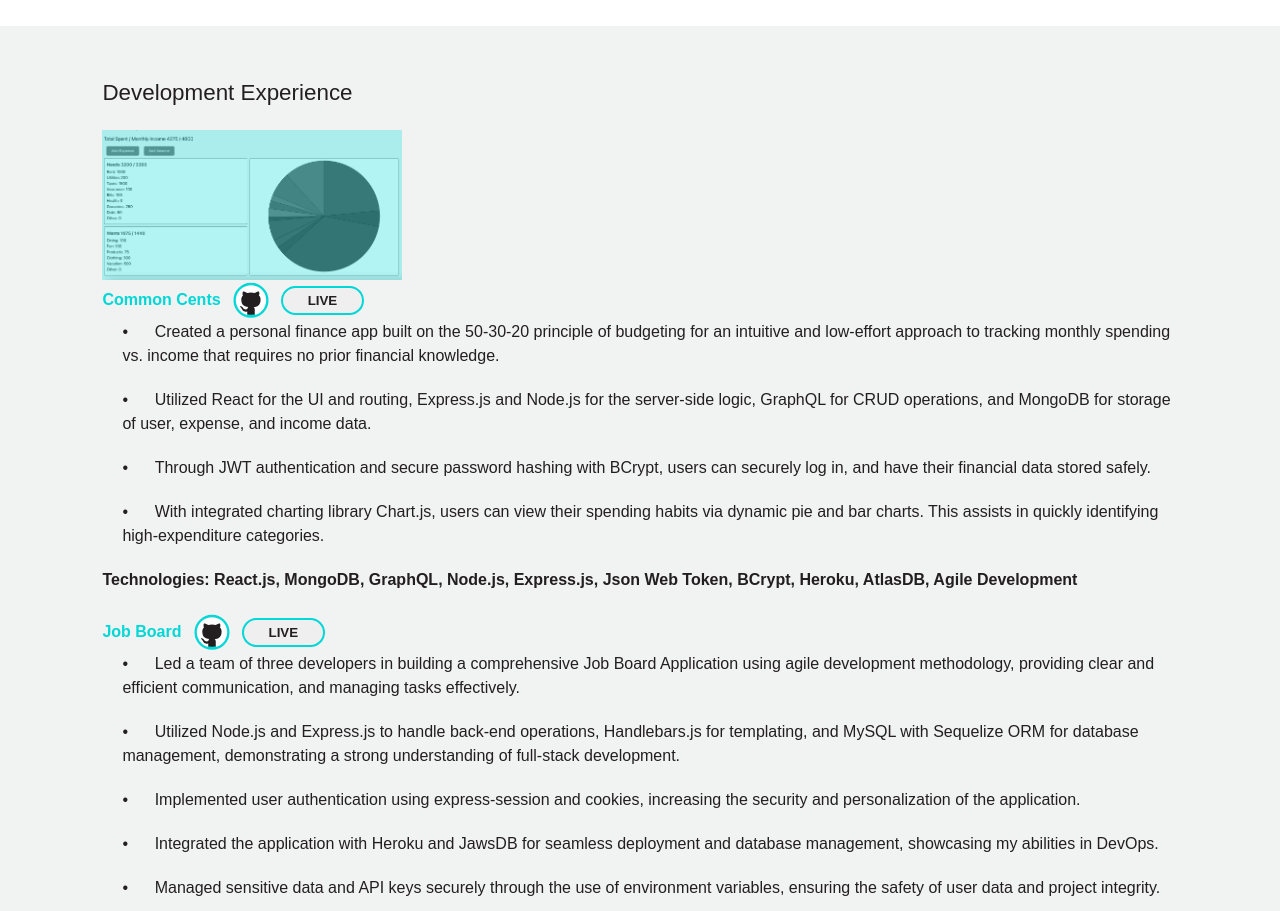
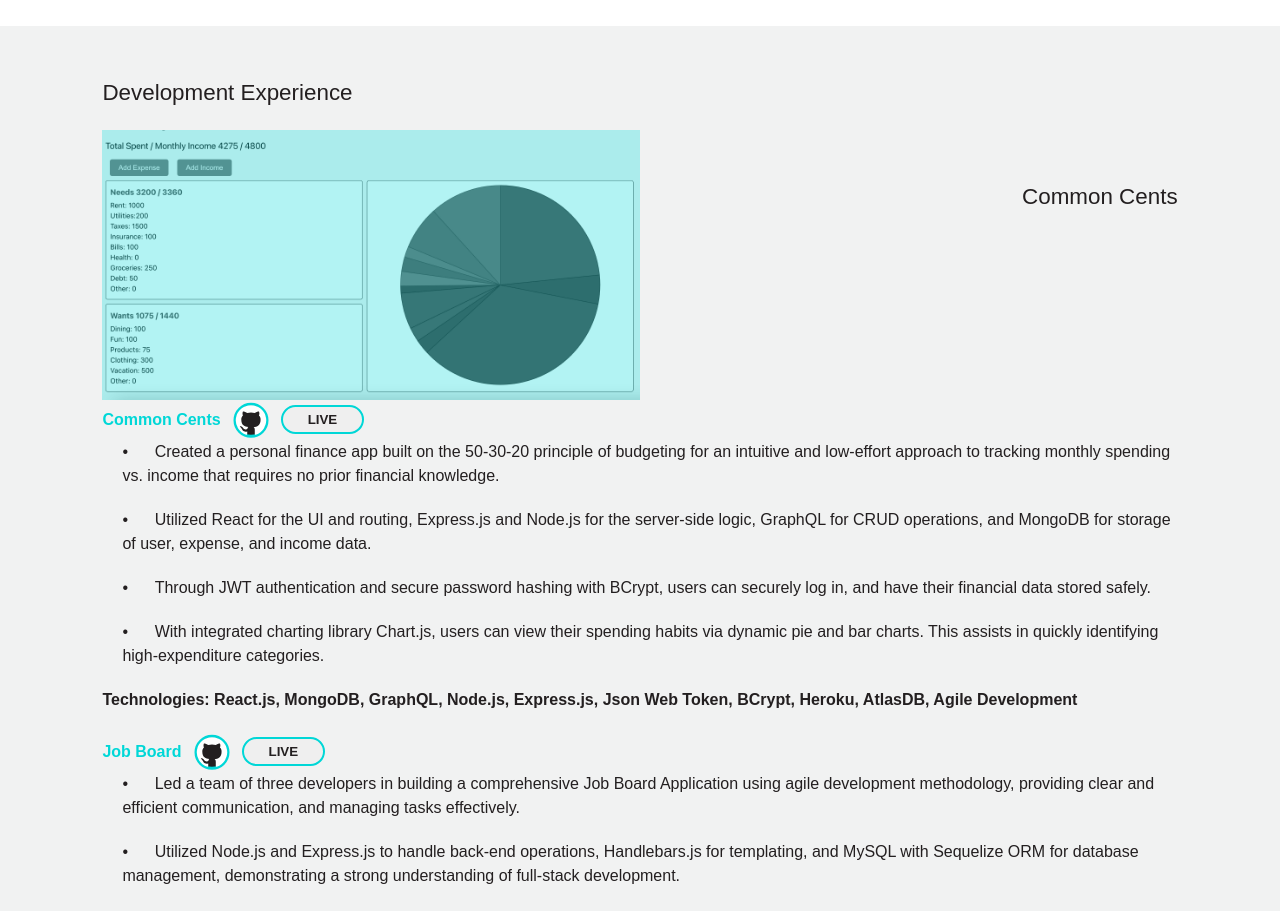
Before and after one commit to bantonneau/WebDevPortfolio, a React (Create React App) app: page / in a window 1280 px wide. Shown: the part 1740-2651 px from the top of the page. Built offline with nearby package versions, Linux system fonts and the light colour scheme.

Commit message:
update project css

```diff
--- a/src/components/Projects.js
+++ b/src/components/Projects.js
@@ -19,8 +19,15 @@ function Projects({ projectRefs }) {
       <section>
         <h1>Development Experience</h1>
       </section>
-      <div className='projectPicContainer'>
-        <img src={commonCents} alt="Featured image of the 'Common Cents' project" className='projectPic' />
+      <div className='projectTitleContainer'>
+        <div className='projectPicContainer'>
+          <img src={commonCents} alt="Featured image of the 'Common Cents' project" className='projectPic' />
+        </div>
+        <div className='projectContentBlock'>
+          <div className='projectTitleBlock'>
+            <h1>Common Cents</h1>
+          </div>
+        </div>
       </div>
 
       <ul>
--- a/src/styles/Projects.css
+++ b/src/styles/Projects.css
@@ -89,3 +89,23 @@
 .projectBullets {
     padding-left: 20px;
 }
+
+
+
+
+
+.projectTitleContainer {
+    display: flex;
+}
+
+.projectTitleContainer div {
+    flex: 1;
+}
+
+.projectTitleBlock {
+    display: flex;
+}
+
+.projectTitleBlock h1 {
+    margin-left: auto;
+}
```
